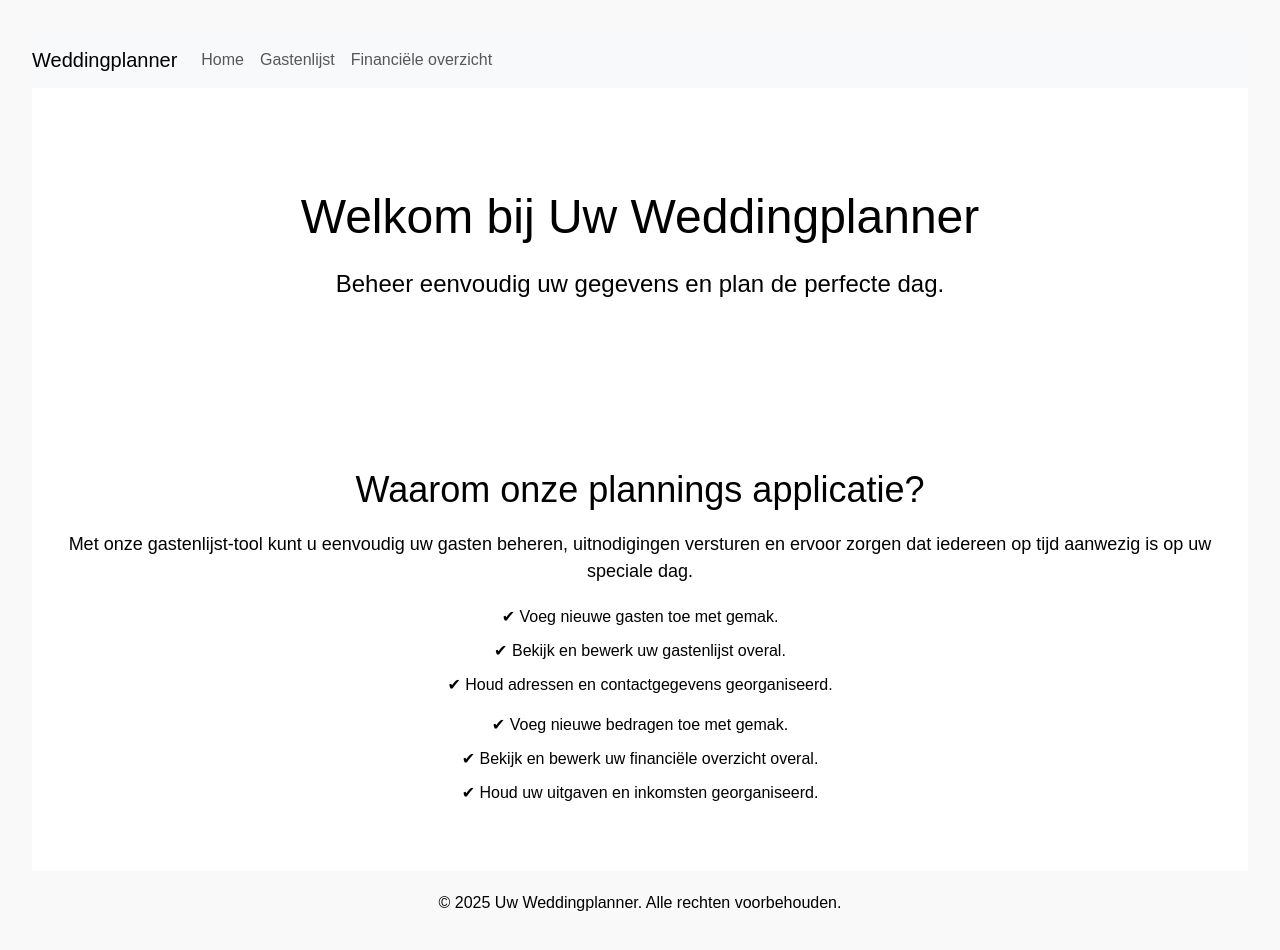
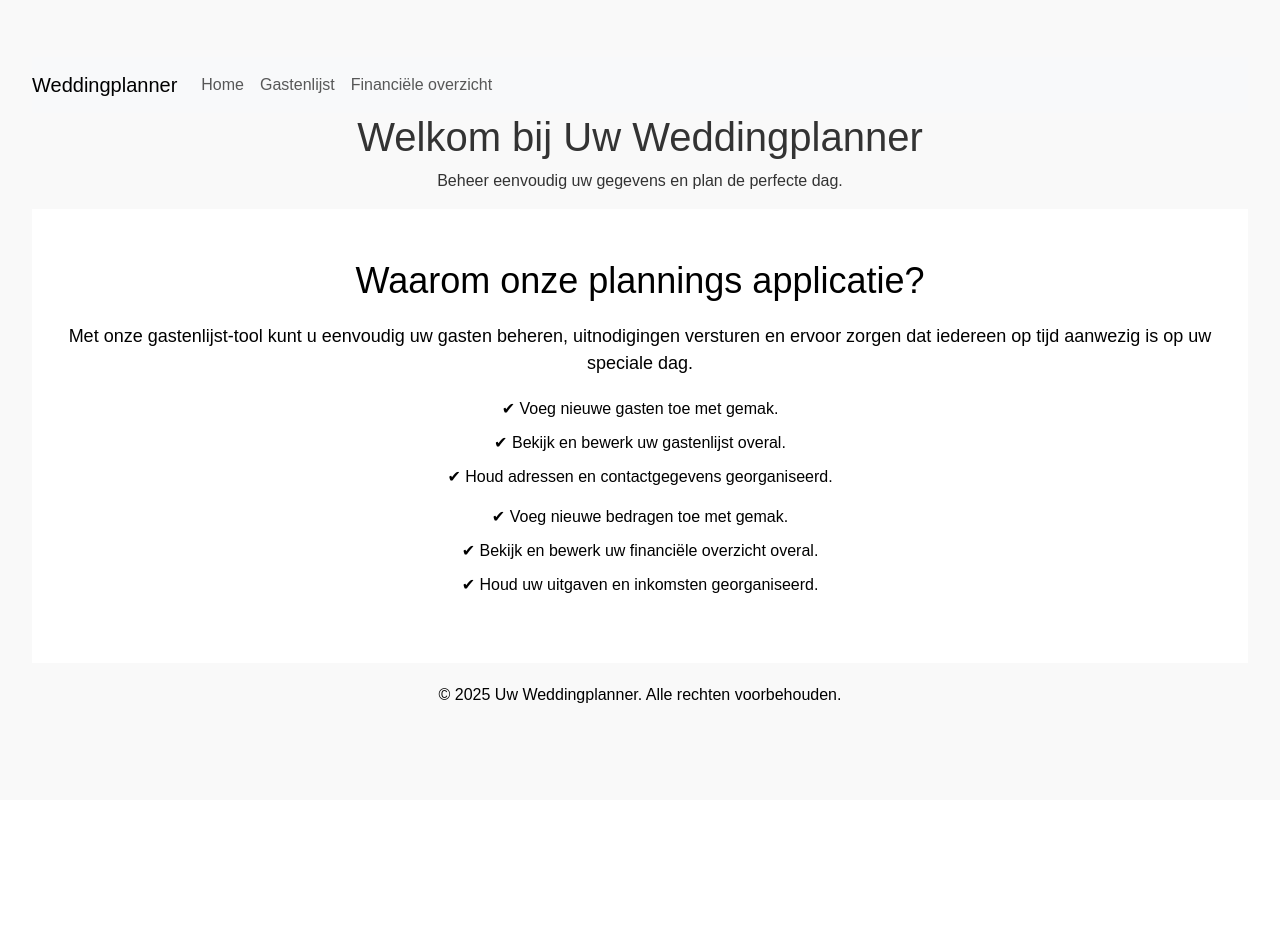
Before and after one commit to XYYLG/weddingplanner-front-end, a React (Vite) app: page / in a window 1280 px wide. Shown: the top 950 px of the page. After the commit the page ends 800 px from the top, so only its background shows below. Built offline with nearby package versions, Linux system fonts and the light colour scheme.

Commit message:
WIP fixing design

```diff
--- a/src/Pages/FinanceOverview/FinanceOverview.css
+++ b/src/Pages/FinanceOverview/FinanceOverview.css
@@ -13,7 +13,7 @@ body {
     text-align: center;
 }
 
-.guests-container {
+.container {
     margin: 0 auto;
     background: #fff;
     border-radius: 8px;
@@ -22,7 +22,7 @@ body {
     display: inline-block;
 }
 
-.guests-container h1 {
+.container h1 {
     background-color: #fff;
     color: #333;
     padding: 15px 20px;
--- a/src/Pages/GuestList/Guest.css
+++ b/src/Pages/GuestList/Guest.css
@@ -13,7 +13,7 @@ body {
   text-align: center;
 }
 
-.guests-container {
+.container {
   margin: 0 auto;
   background: #fff;
   border-radius: 8px;
@@ -22,7 +22,7 @@ body {
   display: inline-block;
 }
 
-.guests-container h1 {
+.container h1 {
   background-color: #fff;
   color: #333;
   padding: 15px 20px;
--- a/src/Pages/GuestList/Guest.tsx
+++ b/src/Pages/GuestList/Guest.tsx
@@ -1,14 +1,16 @@
 import React from "react";
 import { useState, useEffect } from "react";
 import Navbar from '../../Component/Navbar';
-import GuestList from '../../Component/Guestlist-component';
+import GuestList from "../../Component/GuestList-component";
 import './Guest.css';
 
 function Guest() {
     return (
         <div className="Guest">
             <Navbar />
-            <GuestList />
+            <div className="container">
+                <GuestList />
+            </div>
         </div>
     );
 }
--- a/src/Pages/HomePage/Home.css
+++ b/src/Pages/HomePage/Home.css
@@ -5,23 +5,6 @@ body {
     background-color: white;
 }
 
-.hero-section {
-    background-color: white;
-    text-align: center;
-    color: black;
-    padding: 100px 20px;
-}
-
-.hero-section h1 {
-    font-size: 48px;
-    margin-bottom: 20px;
-    color: black;
-}
-
-.hero-section p {
-    font-size: 24px;
-    color: black;
-}
 
 .cta-button {
     padding: 15px 30px;
```
